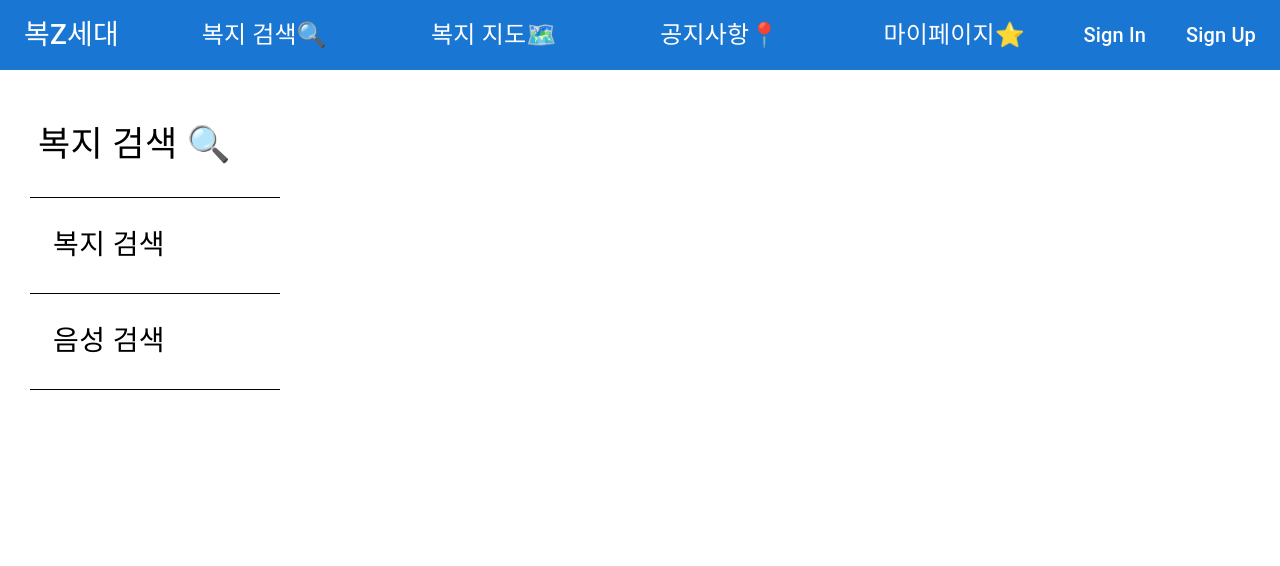
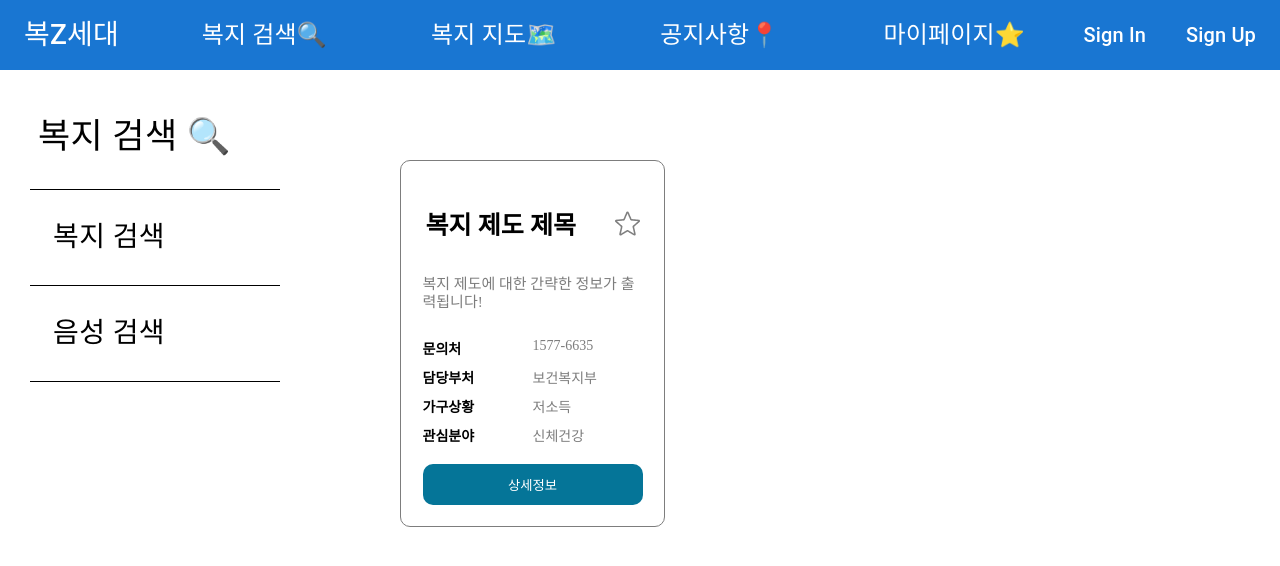
Before and after one commit to googoo9918/software-project-bokha, a React (Vite) app in the folder client/: page /search in a window 1280 px wide. Shown: the top 566 px of the page. Built offline with nearby package versions, Linux system fonts and the light colour scheme.

Commit message:
style: 복지 제도 카드 ui 구현

```diff
--- a/client/src/App.jsx
+++ b/client/src/App.jsx
@@ -9,7 +9,7 @@ function App() {
     <>
       <Navbar />
       <Outlet />
-      {/* <GlobalStyle /> */}
+      <GlobalStyle />
     </>
   );
 }
--- a/client/src/components/GlobalStyle/GlobalStyle.jsx
+++ b/client/src/components/GlobalStyle/GlobalStyle.jsx
@@ -4,6 +4,7 @@ const GlobalStyle = createGlobalStyle`
   body {
     width: 100%;
     margin: 0;
+    font-family: 'Pretendard';
   }
 `;
 
--- /dev/null
+++ b/client/src/components/ProgramCard/ProgramCard.jsx
@@ -0,0 +1,50 @@
+import {
+  CardContainer,
+  CardHeader,
+  CardInfoList,
+  CardInfo
+} from "./ProgramCard.styled";
+import empty_star from "../../assets/empty_star.png";
+
+function ProgramCard() {
+  // api 나왔을 때 변경이 쉽도록 데이터 동적 반영
+  const props = {
+    title: '복지 제도 제목',
+    detail: '복지 제도에 대한 간략한 정보가 출력됩니다!',
+    inquiries: '1577-6635',
+    department: '보건복지부',
+    household: '저소득',
+    interest: '신체건강'
+  };
+
+  return(
+    <CardContainer>
+      <CardHeader>
+        <div id="program-title">{props.title}</div>
+        <img id="program-star" src={empty_star} alt="star" />
+      </CardHeader>
+      <div id="program-detail-short">{props.detail}</div>
+      <CardInfoList>
+        <CardInfo>
+          <div className="program-info-entry">문의처</div>
+          <div className="program-info-content">{props.inquiries}</div>
+        </CardInfo>
+        <CardInfo>
+          <div className="program-info-entry">담당부처</div>
+          <div className="program-info-content">{props.department}</div>
+        </CardInfo>
+        <CardInfo>
+          <div className="program-info-entry">가구상황</div>
+          <div className="program-info-content">{props.household}</div>
+        </CardInfo>
+        <CardInfo>
+          <div className="program-info-entry">관심분야</div>
+          <div className="program-info-content">{props.interest}</div>
+        </CardInfo>
+      </CardInfoList>
+      <button id="program-detail-btn">상세정보</button>
+    </CardContainer>
+  )
+}
+
+export default ProgramCard;
--- /dev/null
+++ b/client/src/components/ProgramCard/ProgramCard.styled.js
@@ -0,0 +1,96 @@
+import styled from 'styled-components';
+
+export const CardContainer = styled.div`
+  width: 16.4375rem;
+  height: 22.8125rem;
+  border: 1px solid #7d7d7d;
+  border-radius: 10px;
+  position: absolute;
+  // 추후 수정
+  top: 10rem;
+  left: 25rem;
+
+  #program-detail-short {
+    width: 13.75rem;
+    height: 3.375rem;
+    color: #7d7d7d;
+    font-size: 15px;
+    line-height: 1.125rem;
+    position: absolute;
+    top: 7.125rem;
+    left: 50%;
+    transform: translateX(-50%);
+  }
+
+  #program-detail-btn {
+    width: 13.75rem;
+    height: 2.5625rem;
+    background-color: #057598;
+    color: #fff;
+    border: 0;
+    border-radius: 0.625rem;
+    position: absolute;
+    bottom: 1.3125rem;
+    left: 50%;
+    transform: translateX(-50%);
+  }
+`;
+
+export const CardHeader = styled.div`
+  width: 13.375rem;
+  height: 1.9375rem;
+  display: flex;
+  justify-content: space-between;
+  position: absolute;
+  top: 2.75rem;
+  left: 50%;
+  transform: translateX(-50%);
+
+  #program-title {
+    width: 11rem;
+    height: 1.9375rem;
+    font-size: 25px;
+    font-weight: 700;
+  }
+
+  #program-star {
+    width: 1.5625rem;
+    height: 1.5625rem;
+    position: absolute;
+    bottom: 0;
+    right: 0;
+  }
+
+`;
+
+export const CardInfoList = styled.div`
+  width: 13.75rem;
+  height: 6.5625rem;
+  position: absolute;
+  top: 11.0625rem;
+  left: 50%;
+  transform: translateX(-50%);
+  display: flex;
+  flex-direction: column;
+  justify-content: space-between;
+  font-size: 14px;
+`
+
+export const CardInfo = styled.div`
+  width: 13.75rem;
+  height: 1.125rem;
+  display: flex;
+
+  .program-info-entry {
+    width: 6.875rem;
+    height: 1.125rem;
+    font-weight: 600;
+  }
+
+  .program-info-content {
+    width: 6.875rem;
+    height: 1.125rem;
+    color: #7d7d7d;
+  }
+
+`;
--- a/client/src/pages/Search.jsx
+++ b/client/src/pages/Search.jsx
@@ -6,6 +6,7 @@ import SearchPage from "./SearchPage";
 // import CategoryBox from "../components/CategoryBox/CategoryBox";
 // import EtcBox from "../components/EtcBox/EtcBox";
 // import Paper from "../components/Paper";
+import ProgramCard from "../components/ProgramCard/ProgramCard";
 
 export default function Search() {
   return (
@@ -17,6 +18,7 @@ export default function Search() {
           { title: "음성 검색" },
         ]}
       />
+      <ProgramCard />
       {/* <SearchPage /> */}
       {/* <CategoryBox />
       <EtcBox /> */}
```
Also changed, not shown: client/src/fonts/fonts.js (added, +11 -0 lines), client/src/assets/empty_star.png (added), client/src/fonts/Pretendard-Regular.woff2 (added).
